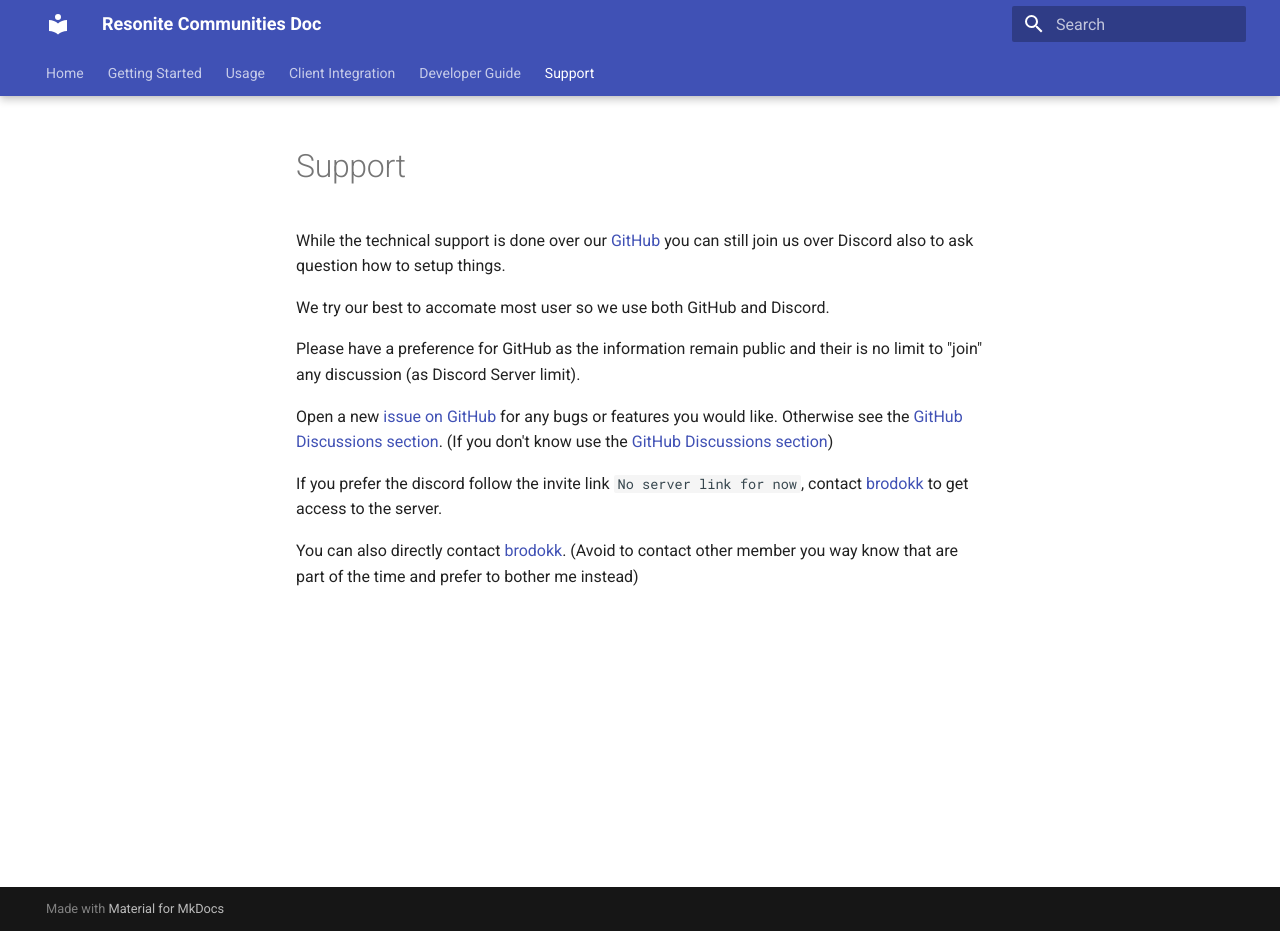
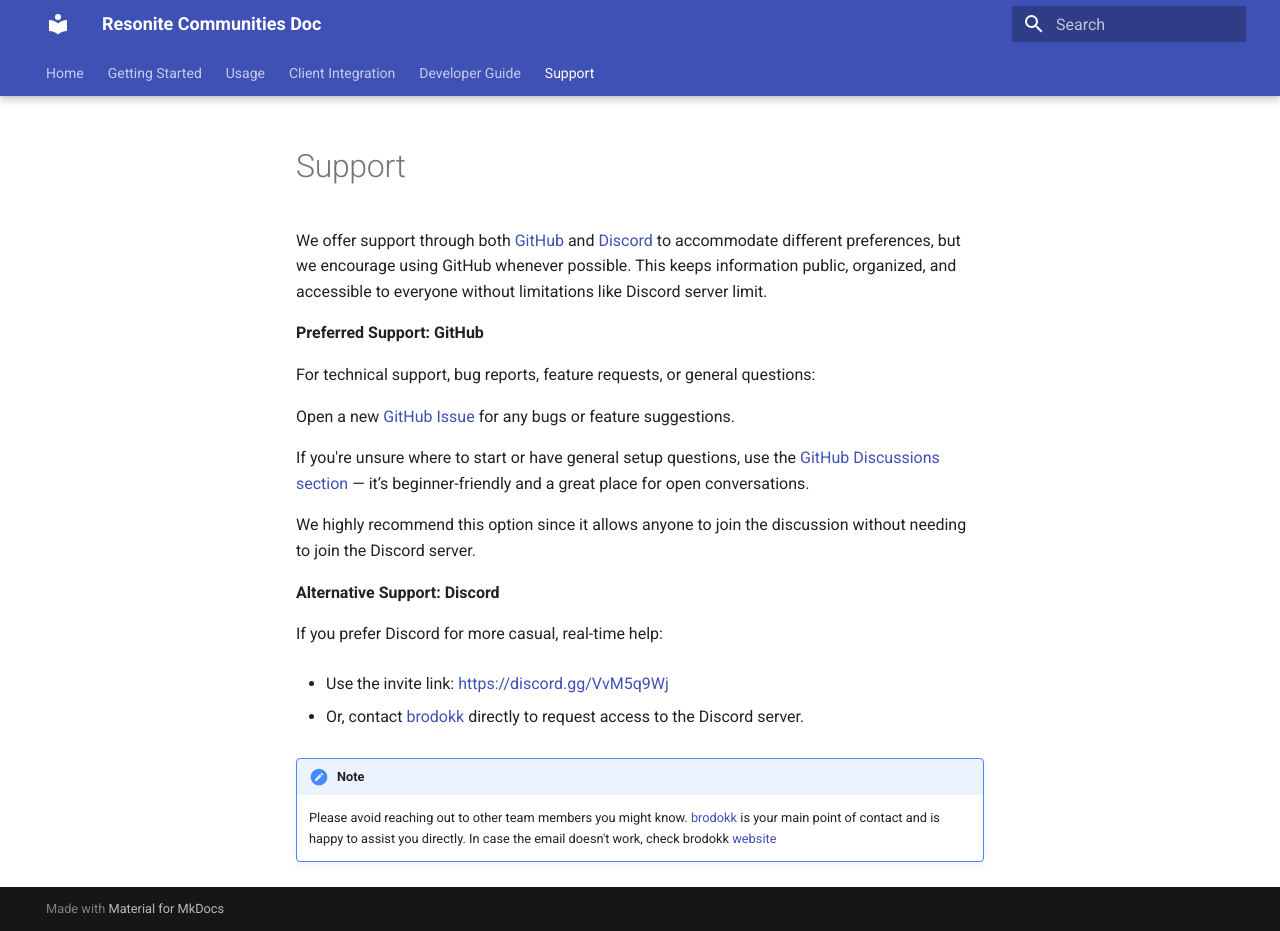
Before and after one commit to Resonite-Community-Projects/community_events.resonite, an MkDocs documentation site: the page built from docs/docs/support.md, in a window 1280 px wide and 931 px high. Built offline with MkDocs 1.6.1 and Material for MkDocs 9.7.7, drawn with Linux system fonts in a browser that asks for light colours.

Commit message:
Update doc

```diff
--- a/docs/docs/support.md
+++ b/docs/docs/support.md
@@ -4,15 +4,27 @@
 
 # Support
 
-While the technical support is done over our [GitHub](https://github.com/Resonite-Community-Projects/community_events.resonite) you can still join us over Discord also to ask question how to setup things.
+We offer support through both [GitHub](https://github.com/Resonite-Community-Projects/community_events.resonite) and [Discord](#) to accommodate different preferences, but we encourage using GitHub whenever possible. This keeps information public, organized, and accessible to everyone without limitations like Discord server limit.
 
-We try our best to accomate most user so we use both GitHub and Discord.
+**Preferred Support: GitHub**
 
-Please have a preference for GitHub as the information remain public and their is no limit to "join" any discussion (as Discord Server limit).
+For technical support, bug reports, feature requests, or general questions:
 
-Open a new [issue on GitHub](https://github.com/Resonite-Community-Projects/community_events.resonite/issues) for any bugs or features you would like. Otherwise see the [GitHub Discussions section](https://github.com/Resonite-Community-Projects/community_events.resonite/discussions). (If you don't know use the [GitHub Discussions section](https://github.com/Resonite-Community-Projects/community_events.resonite/discussions))
+Open a new [GitHub Issue](https://github.com/Resonite-Community-Projects/community_events.resonite/issues) for any bugs or feature suggestions.
+
+If you're unsure where to start or have general setup questions, use the [GitHub Discussions section](https://github.com/Resonite-Community-Projects/community_events.resonite/discussions) — it’s beginner-friendly and a great place for open conversations.
+
+We highly recommend this option since it allows anyone to join the discussion without needing to join the Discord server.
 
 
-If you prefer the discord follow the invite link `No server link for now`, contact [brodokk](https://brodokk.space/) to get access to the server.
+**Alternative Support: Discord**
 
-You can also directly contact [brodokk](https://brodokk.space/). (Avoid to contact other member you way know that are part of the time and prefer to bother me instead)
+If you prefer Discord for more casual, real-time help:
+
+- Use the invite link: [https://discord.gg/VvM5q9Wj](https://discord.gg/VvM5q9Wj)
+
+- Or, contact [brodokk](mailto:brodokk@resonite-communities.com) directly to request access to the Discord server.
+
+!!! note
+
+    Please avoid reaching out to other team members you might know. [brodokk](mailto:brodokk@resonite-communities.com) is your main point of contact and is happy to assist you directly. In case the email doesn't work, check brodokk [website](https://brodokk.space)
--- a/docs/mkdocs.yml
+++ b/docs/mkdocs.yml
@@ -43,9 +43,9 @@
     - Overview: Usage/overview.md
     - Usage/clients.md
     - Configurations:
-      - Overview: Usage/Configuration/overview.md
-      - Usage/Configuration/discord.md
-      - Usage/Configuration/hosted-JSON.md
+      - Guide: Usage/Configurations/guide.md
+      - Usage/Configurations/discord.md
+      - Usage/Configurations/hosted-JSON.md
     - Community Projects Clients:
       - Usage/facet-client.md
       - Usage/web-client.md
```
Also changed, not shown: docs/docs/GettingStarted/getting-started.md (+4 -4 lines), docs/docs/Usage/Configuration/discord.md (deleted, +0 -15 lines), docs/docs/Usage/Configuration/overview.md (deleted, +0 -12 lines), docs/docs/Usage/Configurations/discord-private.md (renamed from docs/docs/Usage/Configuration/discord-private.md, +3 -3 lines), docs/docs/Usage/Configurations/discord.md (added, +30 -0 lines), docs/docs/Usage/Configurations/guide.md (added, +16 -0 lines), docs/docs/Usage/overview.md (+2 -2 lines), docs/docs/Usage/Configurations/hosted-JSON.md (renamed from docs/docs/Usage/Configuration/hosted-JSON.md).
